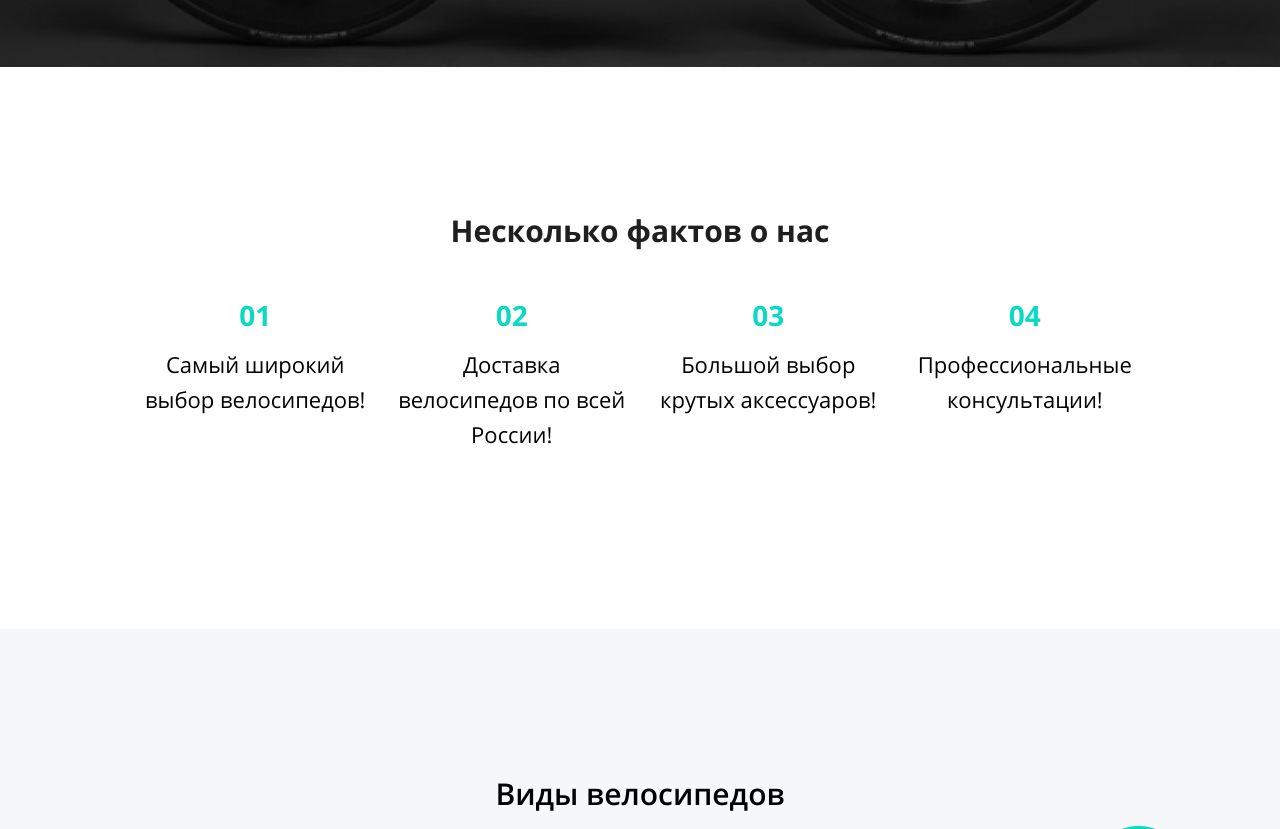
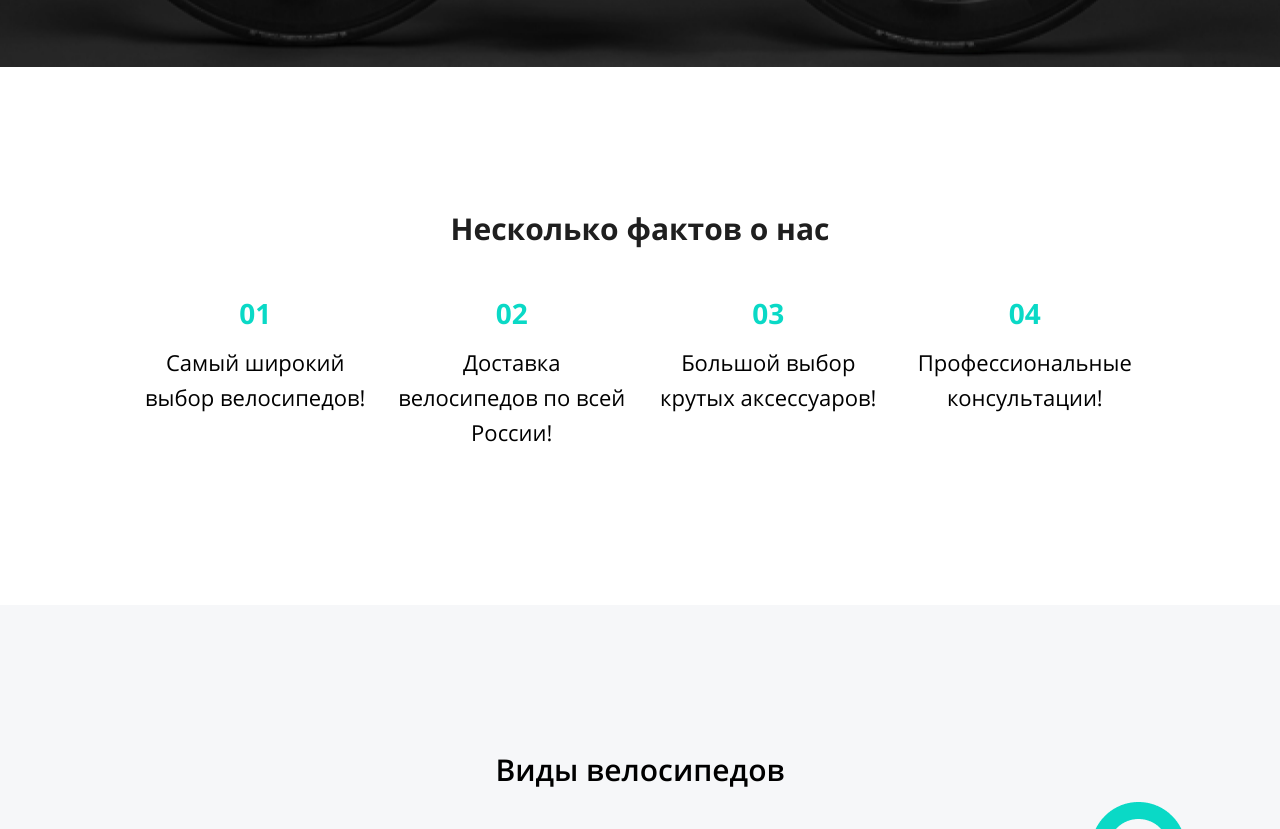
Before and after one commit to JamilaShakurova/bicycles, a website: page source/index.html in a window 1280 px wide. Shown: the part 707-1536 px from the top of the page. Drawn offline with nearby package versions, Linux system fonts and the light colour scheme; files that its build step writes are made by us from their sources; files whose address does not match are found by name.

Commit message:
'editBugs'

```diff
--- a/source/js/script.js
+++ b/source/js/script.js
@@ -17,6 +17,6 @@ toggleBtn.addEventListener(`click`, function () {
   toggleBtn.classList.toggle(`main-header__toggle--closed`);
 });
 
-  $(document).ready(function () {
-    $('#phone').mask("+7(999) 999-99-99");
-  });
+$(document).ready(function () {
+  $(`#phone`).mask(`+7(999) 999-99-99`);
+});
--- a/source/sass/blocks/about-us.scss
+++ b/source/sass/blocks/about-us.scss
@@ -1,5 +1,5 @@
 .about-us {
-  padding: 152px 140px;
+  padding: 150px 140px 100px;
 }
 
 .about-us__wrapper h2 {
@@ -22,6 +22,7 @@
 .about-us__item {
   width: 18vw;
   text-align: center;
+  margin-bottom: 30px;
 }
 
 .about-us__num {
```
Also changed, not shown: build/css/style.css, build/css/style.min.css, build/js/script.js, 1 other file.
